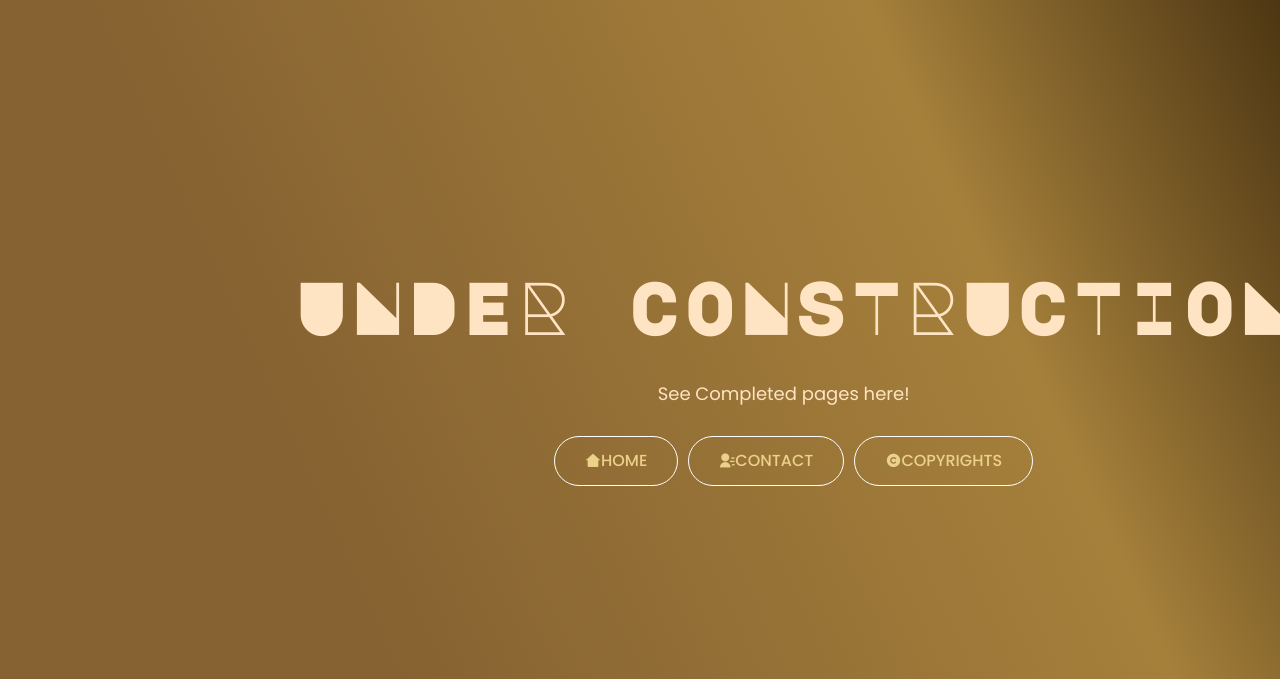
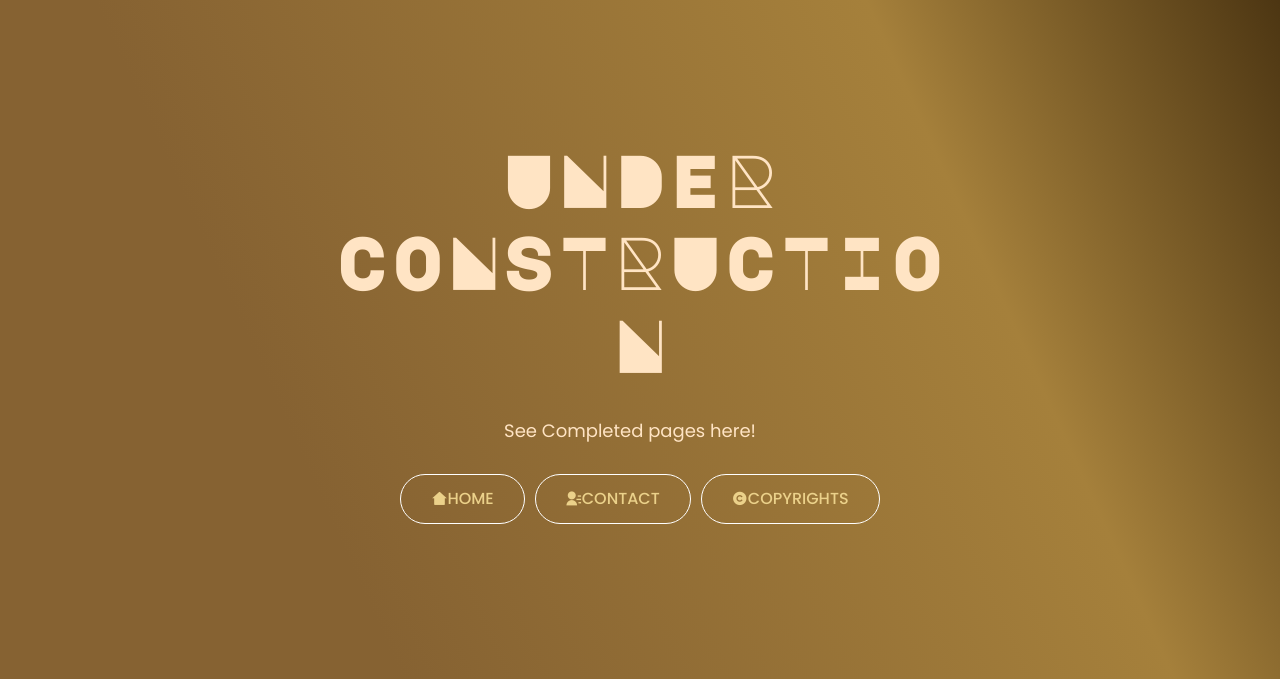
Before and after one commit to kam-dot-info/kam-dot-info.github.io, a plain HTML site: page about.html in a window 1280 px wide. Shown: the part 121-800 px from the top of the page. Drawn offline with nearby package versions, Linux system fonts and the light colour scheme.

Commit message:
updated css for desktop whoops

```diff
--- a/contactmakeup.css
+++ b/contactmakeup.css
@@ -64,6 +64,7 @@ footer{
     display: grid;
     grid-template-columns: 1fr;
     align-items: center;
+    justify-items: center; /* Center content horizontally */
     gap: 2rem;
     overflow-x: hidden;
 }
@@ -73,13 +74,15 @@ footer{
     flex-direction: column;
     align-items: center;
     text-align: center;
-    margin-top: 15vw;
-    width: 100vw;
-    max-width: 100vw;
+    margin-top: 8vw; /* Reduced for desktop centering */
+    width: 100%;
+    max-width: 700px; /* Limit width for desktop */
     overflow-x: hidden;
     padding-left: 10px;
     padding-right: 10px;
     box-sizing: border-box;
+    margin-left: auto;
+    margin-right: auto; /* Center horizontally */
 }
 .splash-text h5{
     font-size: clamp(12px, 2vw, 18px);
@@ -101,7 +104,7 @@ footer{
     word-break: break-word;
     -webkit-hyphens: auto;
     hyphens: auto;
-    max-width: 100vw;
+    max-width: 100%;
     box-sizing: border-box;
     padding-left: 10px;
     padding-right: 10px;
@@ -111,6 +114,10 @@ footer{
     white-space: normal;
 }
 @media (max-width: 680px) {
+    .splash-text {
+        margin-top: 15vw;
+        max-width: 100vw;
+    }
     .splash-text h1 {
         font-size: 32px;
         padding-left: 0;
@@ -159,7 +166,7 @@ footer{
 .splash-img img {
     position: relative;
     width: 100%;
-    max-width: 100%;
+    max-width: 500px; /* Limit image width for desktop */
     height: auto;
     display: block;
     margin: 0 auto;
```
